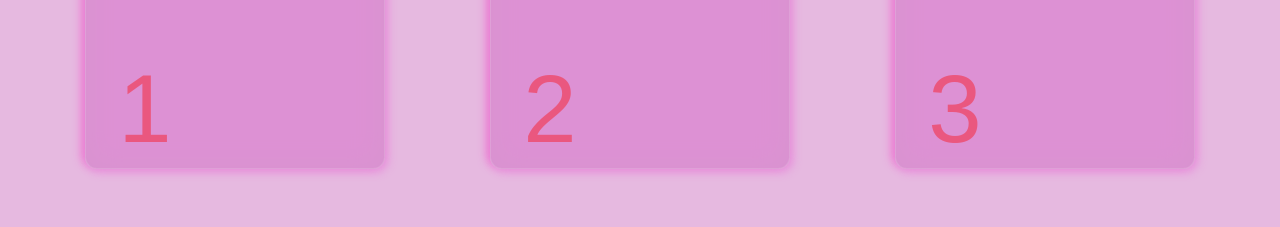
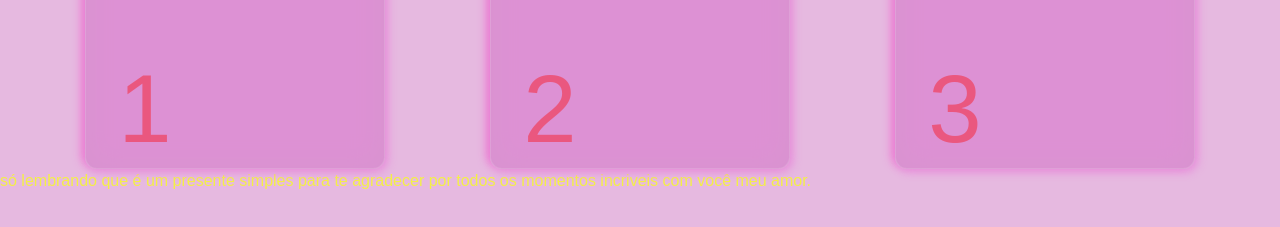
Before and after one commit to Wkyouma/site_presente, a plain HTML site: page index.html in a window 1280 px wide. Shown: the part 475-702 px from the top of the page. Drawn offline with nearby package versions, Linux system fonts and the light colour scheme.

Commit message:
Update index.html

```diff
--- a/index.html
+++ b/index.html
@@ -83,5 +83,7 @@
 
 
 </body>
+    <footer class="footer">só lembrando que é um presente simples para te agradecer por todos os momentos incriveis com você meu amor.</footer>
+
 
 </html>
```
